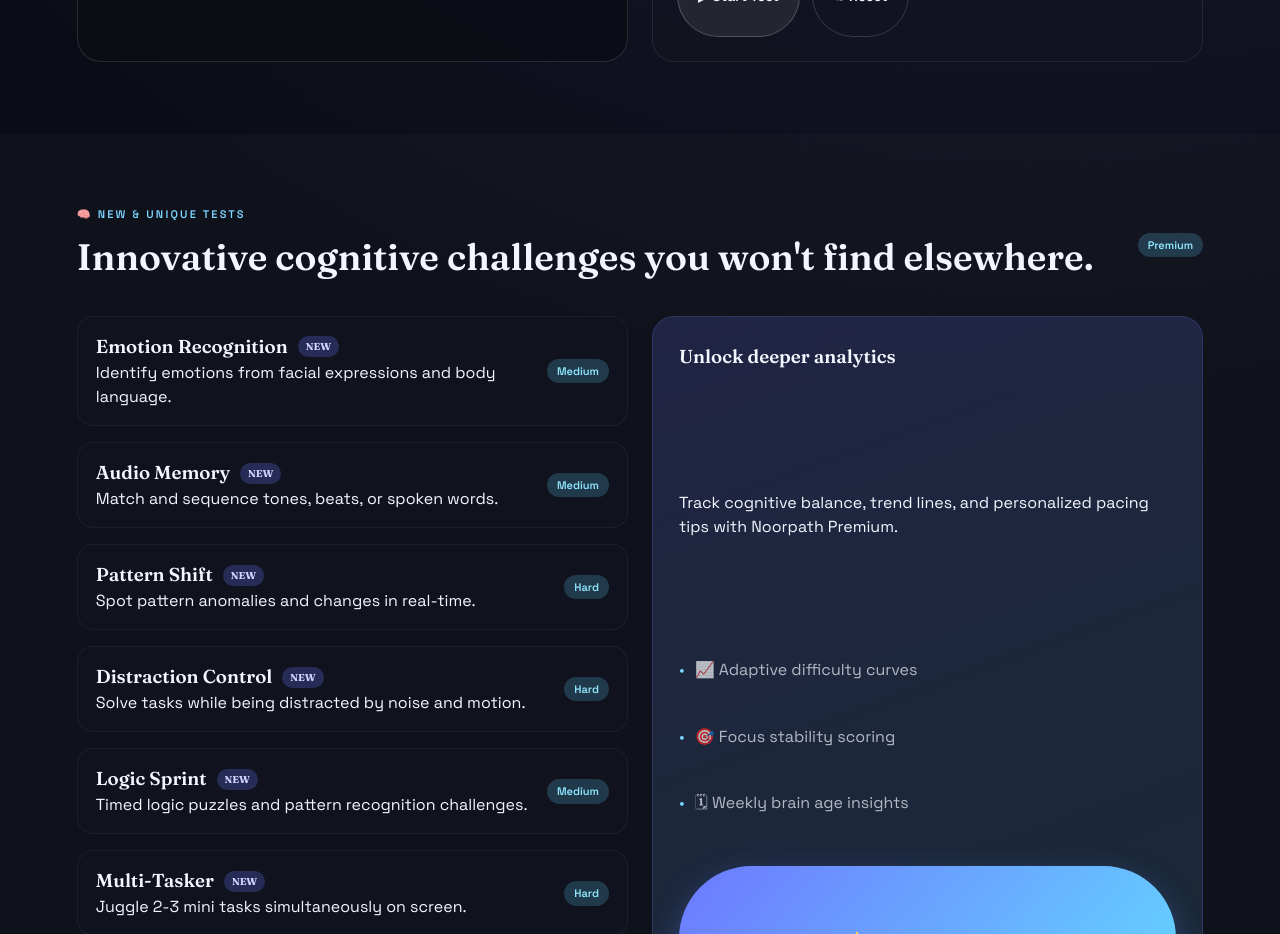
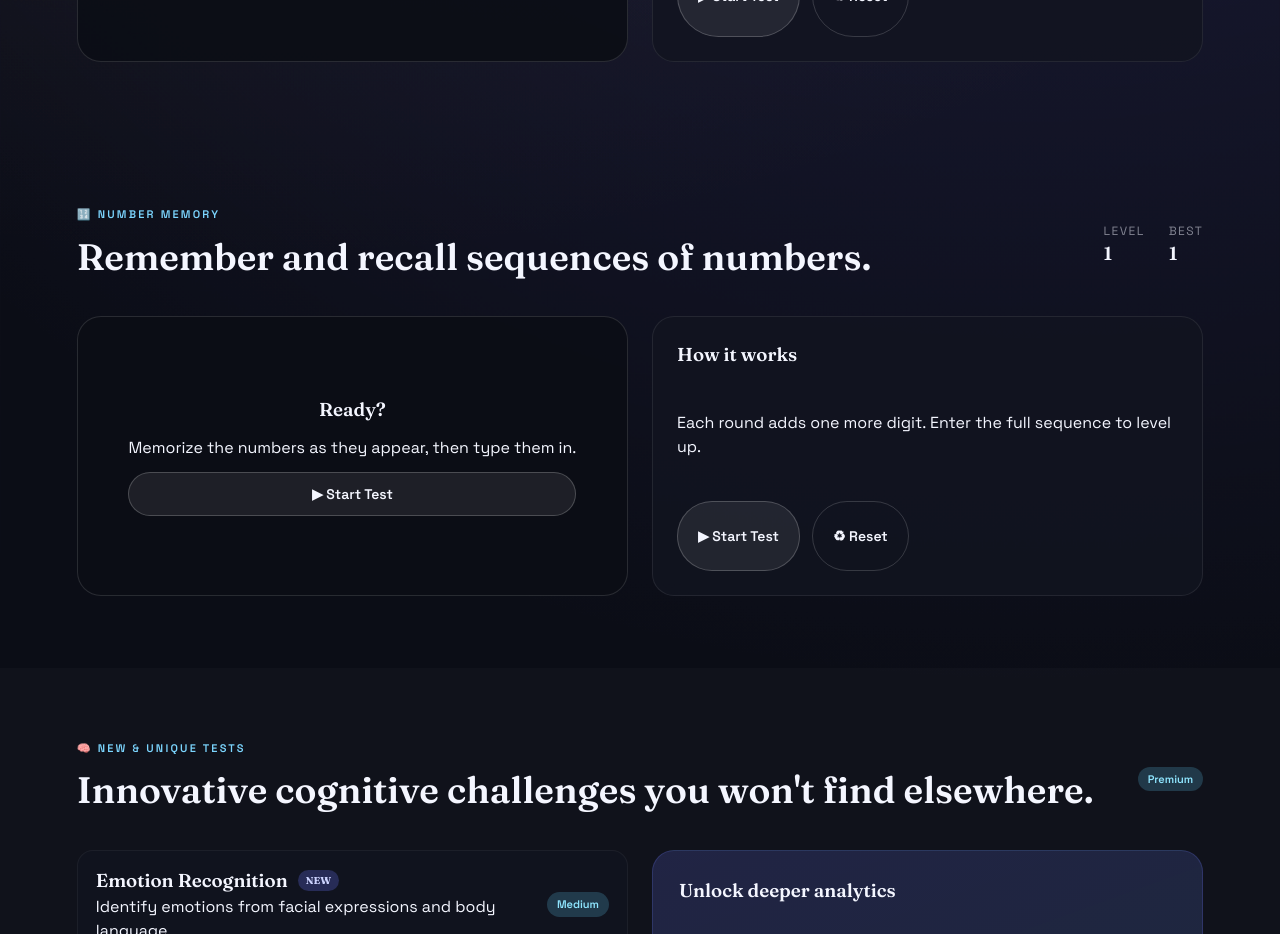
Before and after one commit to savacx/Noorpath, a React (Vite) app: page / in a window 1280 px wide. Shown: the part 2760-3694 px from the top of the page. Built offline with nearby package versions, Linux system fonts and the light colour scheme.

Commit message:
Latest updates

```diff
--- a/src/App.css
+++ b/src/App.css
@@ -957,6 +957,74 @@
   flex-wrap: wrap;
 }
 
+.memory {
+  position: relative;
+}
+
+.memory-grid {
+  display: grid;
+  grid-template-columns: repeat(auto-fit, minmax(260px, 1fr));
+  gap: 24px;
+}
+
+.memory-board {
+  min-height: 280px;
+  border-radius: 24px;
+  border: 1px solid rgba(255, 255, 255, 0.12);
+  background: rgba(12, 14, 22, 0.9);
+  display: grid;
+  place-items: center;
+  padding: 24px;
+}
+
+.memory-state {
+  text-align: center;
+  display: grid;
+  gap: 12px;
+}
+
+.memory-digit {
+  font-size: clamp(2.5rem, 5vw, 4rem);
+  font-weight: 700;
+  color: #f6f3ff;
+}
+
+.memory-input {
+  display: grid;
+  gap: 12px;
+  width: min(320px, 100%);
+}
+
+.memory-input input {
+  padding: 12px 14px;
+  border-radius: 12px;
+  border: 1px solid rgba(255, 255, 255, 0.18);
+  background: rgba(18, 20, 32, 0.9);
+  color: #fff;
+  font-size: 16px;
+}
+
+.memory-panel {
+  background: rgba(18, 20, 32, 0.85);
+  border-radius: 22px;
+  padding: 24px;
+  border: 1px solid rgba(255, 255, 255, 0.08);
+  display: grid;
+  gap: 16px;
+}
+
+.memory-metrics {
+  display: flex;
+  gap: 24px;
+  flex-wrap: wrap;
+}
+
+.memory-actions {
+  display: flex;
+  gap: 12px;
+  flex-wrap: wrap;
+}
+
 @media (max-width: 720px) {
   .nav {
     flex-direction: column;
--- a/src/App.jsx
+++ b/src/App.jsx
@@ -272,6 +272,92 @@ const useAimTrainer = () => {
   }
 }
 
+const useNumberMemory = () => {
+  const [phase, setPhase] = useState('idle')
+  const [sequence, setSequence] = useState([])
+  const [inputValue, setInputValue] = useState('')
+  const [length, setLength] = useState(1)
+  const [best, setBest] = useState(1)
+  const [currentDigit, setCurrentDigit] = useState('')
+  const timerRef = useRef(null)
+
+  useEffect(() => {
+    return () => {
+      if (timerRef.current) {
+        clearTimeout(timerRef.current)
+      }
+    }
+  }, [])
+
+  const buildSequence = (size) =>
+    Array.from({ length: size }, () => Math.floor(Math.random() * 10)).join('')
+
+  const showSequence = (nextSequence) => {
+    setPhase('show')
+    setCurrentDigit('')
+    let index = 0
+    const showNext = () => {
+      if (index >= nextSequence.length) {
+        setCurrentDigit('')
+        setPhase('input')
+        return
+      }
+      setCurrentDigit(nextSequence[index])
+      index += 1
+      timerRef.current = setTimeout(showNext, 700)
+    }
+    timerRef.current = setTimeout(showNext, 600)
+  }
+
+  const start = () => {
+    const nextSequence = buildSequence(length)
+    setSequence(nextSequence)
+    setInputValue('')
+    showSequence(nextSequence)
+  }
+
+  const submit = () => {
+    if (phase !== 'input') {
+      return
+    }
+    if (inputValue === sequence) {
+      const nextLength = length + 1
+      setLength(nextLength)
+      setBest((prev) => Math.max(prev, nextLength))
+      const nextSequence = buildSequence(nextLength)
+      setSequence(nextSequence)
+      setInputValue('')
+      showSequence(nextSequence)
+    } else {
+      setPhase('result')
+    }
+  }
+
+  const reset = () => {
+    if (timerRef.current) {
+      clearTimeout(timerRef.current)
+    }
+    setPhase('idle')
+    setSequence([])
+    setInputValue('')
+    setLength(1)
+    setCurrentDigit('')
+  }
+
+  return {
+    phase,
+    sequence,
+    inputValue,
+    setInputValue,
+    length,
+    best,
+    currentDigit,
+    start,
+    submit,
+    reset,
+  }
+}
+
 function ReactionSprintSection({ reaction, showOpenLink }) {
   return (
     <section id="reaction" className="section reaction">
@@ -413,10 +499,90 @@ function AimTrainerSection({ aim }) {
   )
 }
 
+function NumberMemorySection({ memory }) {
+  return (
+    <section id="number-memory" className="section memory">
+      <div className="section-heading">
+        <div>
+          <p className="eyebrow">🔢 Number Memory</p>
+          <h2>Remember and recall sequences of numbers.</h2>
+        </div>
+        <div className="memory-metrics">
+          <div>
+            <p className="stat-label">Level</p>
+            <h3>{memory.length}</h3>
+          </div>
+          <div>
+            <p className="stat-label">Best</p>
+            <h3>{memory.best}</h3>
+          </div>
+        </div>
+      </div>
+      <div className="memory-grid">
+        <div className="memory-board">
+          {memory.phase === 'idle' && (
+            <div className="memory-state">
+              <h3>Ready?</h3>
+              <p>Memorize the numbers as they appear, then type them in.</p>
+              <button className="secondary" onClick={memory.start}>
+                ▶ Start Test
+              </button>
+            </div>
+          )}
+          {memory.phase === 'show' && (
+            <div className="memory-digit">{memory.currentDigit}</div>
+          )}
+          {memory.phase === 'input' && (
+            <div className="memory-input">
+              <p>Enter the full sequence</p>
+              <input
+                type="text"
+                inputMode="numeric"
+                value={memory.inputValue}
+                onChange={(event) =>
+                  memory.setInputValue(event.target.value.replace(/\D/g, ''))
+                }
+                placeholder="Type numbers"
+              />
+              <button className="primary" onClick={memory.submit}>
+                Submit
+              </button>
+            </div>
+          )}
+          {memory.phase === 'result' && (
+            <div className="memory-state">
+              <h3>Nice try!</h3>
+              <p>Sequence was {memory.sequence}</p>
+              <button className="secondary" onClick={memory.reset}>
+                Try Again
+              </button>
+            </div>
+          )}
+        </div>
+        <div className="memory-panel">
+          <h3>How it works</h3>
+          <p>
+            Each round adds one more digit. Enter the full sequence to level up.
+          </p>
+          <div className="memory-actions">
+            <button className="secondary" onClick={memory.start}>
+              ▶ Start Test
+            </button>
+            <button className="ghost" onClick={memory.reset}>
+              ♻ Reset
+            </button>
+          </div>
+        </div>
+      </div>
+    </section>
+  )
+}
+
 function Home({ pwa }) {
   const navigate = useNavigate()
   const reaction = useReactionSprint()
   const aim = useAimTrainer()
+  const memory = useNumberMemory()
 
   const coreTests = [
     {
@@ -545,7 +711,9 @@ function Home({ pwa }) {
             <article
               key={test.title}
               className={`test-card ${
-                test.title === 'Reaction Time' || test.title === 'Aim Trainer'
+                test.title === 'Reaction Time' ||
+                test.title === 'Aim Trainer' ||
+                test.title === 'Number Memory'
                   ? 'clickable'
                   : ''
               }`}
@@ -556,14 +724,21 @@ function Home({ pwa }) {
                 if (test.title === 'Aim Trainer') {
                   navigate('/aim-trainer')
                 }
+                if (test.title === 'Number Memory') {
+                  navigate('/number-memory')
+                }
               }}
               role={
-                test.title === 'Reaction Time' || test.title === 'Aim Trainer'
+                test.title === 'Reaction Time' ||
+                test.title === 'Aim Trainer' ||
+                test.title === 'Number Memory'
                   ? 'button'
                   : undefined
               }
               tabIndex={
-                test.title === 'Reaction Time' || test.title === 'Aim Trainer'
+                test.title === 'Reaction Time' ||
+                test.title === 'Aim Trainer' ||
+                test.title === 'Number Memory'
                   ? 0
                   : undefined
               }
@@ -579,6 +754,12 @@ function Home({ pwa }) {
                   (event.key === 'Enter' || event.key === ' ')
                 ) {
                   navigate('/aim-trainer')
+                }
+                if (
+                  test.title === 'Number Memory' &&
+                  (event.key === 'Enter' || event.key === ' ')
+                ) {
+                  navigate('/number-memory')
                 }
               }}
             >
@@ -611,6 +792,14 @@ function Home({ pwa }) {
                     className="start-pill"
                     type="button"
                     onClick={() => navigate('/aim-trainer')}
+                  >
+                    Start Test
+                  </button>
+                ) : test.title === 'Number Memory' ? (
+                  <button
+                    className="start-pill"
+                    type="button"
+                    onClick={() => navigate('/number-memory')}
                   >
                     Start Test
                   </button>
@@ -710,6 +899,7 @@ function Home({ pwa }) {
 
       <ReactionSprintSection reaction={reaction} showOpenLink />
       <AimTrainerSection aim={aim} />
+      <NumberMemorySection memory={memory} />
 
       <section className="section alt">
         <div className="section-heading">
@@ -933,6 +1123,35 @@ function AimTrainerPage({ pwa }) {
   )
 }
 
+function NumberMemoryPage({ pwa }) {
+  const memory = useNumberMemory()
+
+  return (
+    <div className="app">
+      <PromoBanner />
+      <header className="hero">
+        <nav className="nav">
+          <div className="brand">
+            <img className="brand-logo" src={logo} alt="Noorpath logo" />
+            <div>
+              <p className="brand-title">Noorpath</p>
+              <p className="brand-tag">Brain Test Studio</p>
+            </div>
+          </div>
+          <div className="nav-links">
+            <Link to="/">Home</Link>
+            <Link to="/number-memory">Number Memory</Link>
+            <InstallButton canInstall={pwa.canInstall} onInstall={pwa.install} />
+          </div>
+        </nav>
+        <div className="reaction-page" />
+      </header>
+
+      <NumberMemorySection memory={memory} />
+    </div>
+  )
+}
+
 function App() {
   const pwa = usePwaInstall()
 
@@ -942,6 +1161,7 @@ function App() {
         <Route path="/" element={<Home pwa={pwa} />} />
         <Route path="/reaction-sprint" element={<ReactionSprintPage pwa={pwa} />} />
         <Route path="/aim-trainer" element={<AimTrainerPage pwa={pwa} />} />
+        <Route path="/number-memory" element={<NumberMemoryPage pwa={pwa} />} />
       </Routes>
     </BrowserRouter>
   )
```
